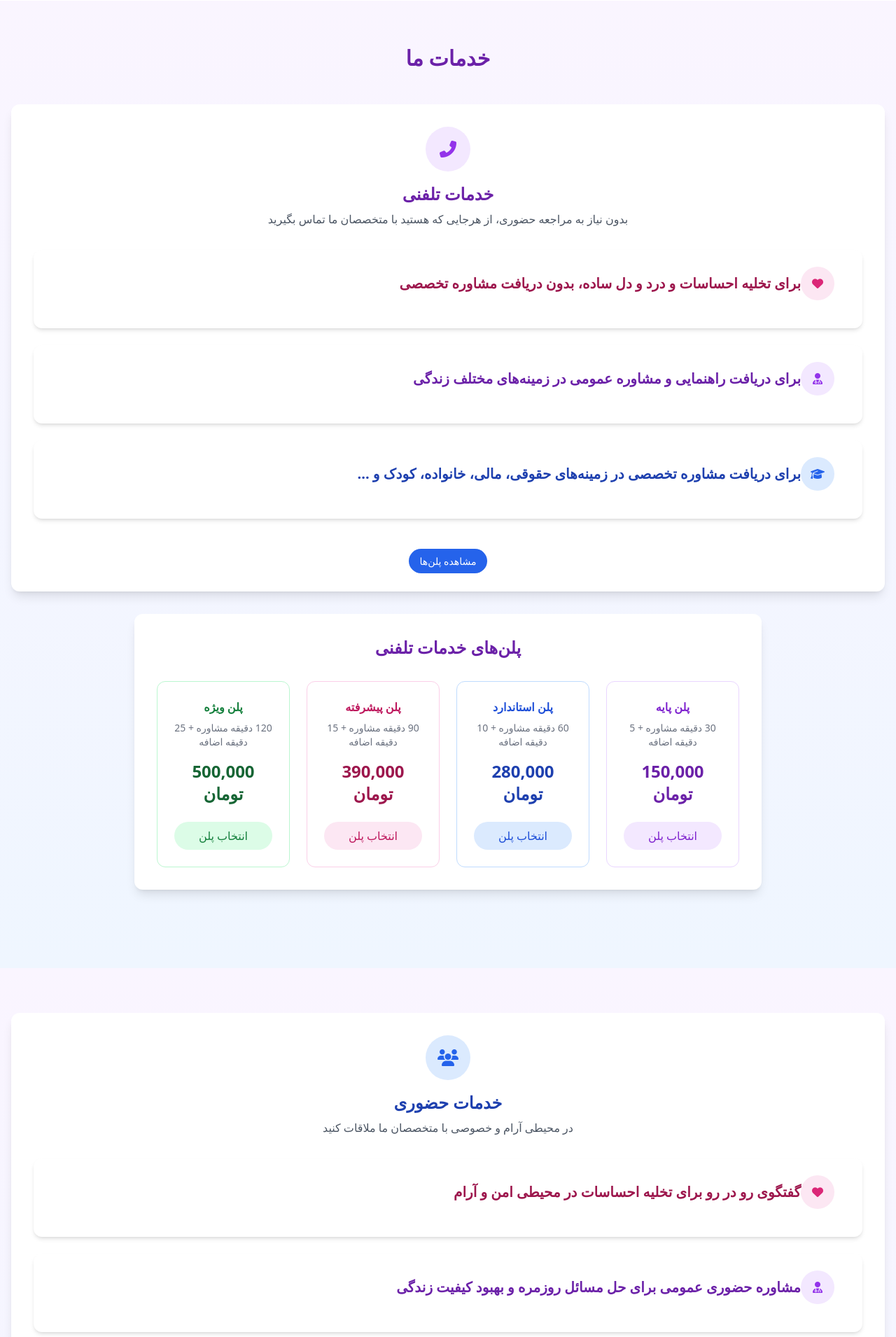
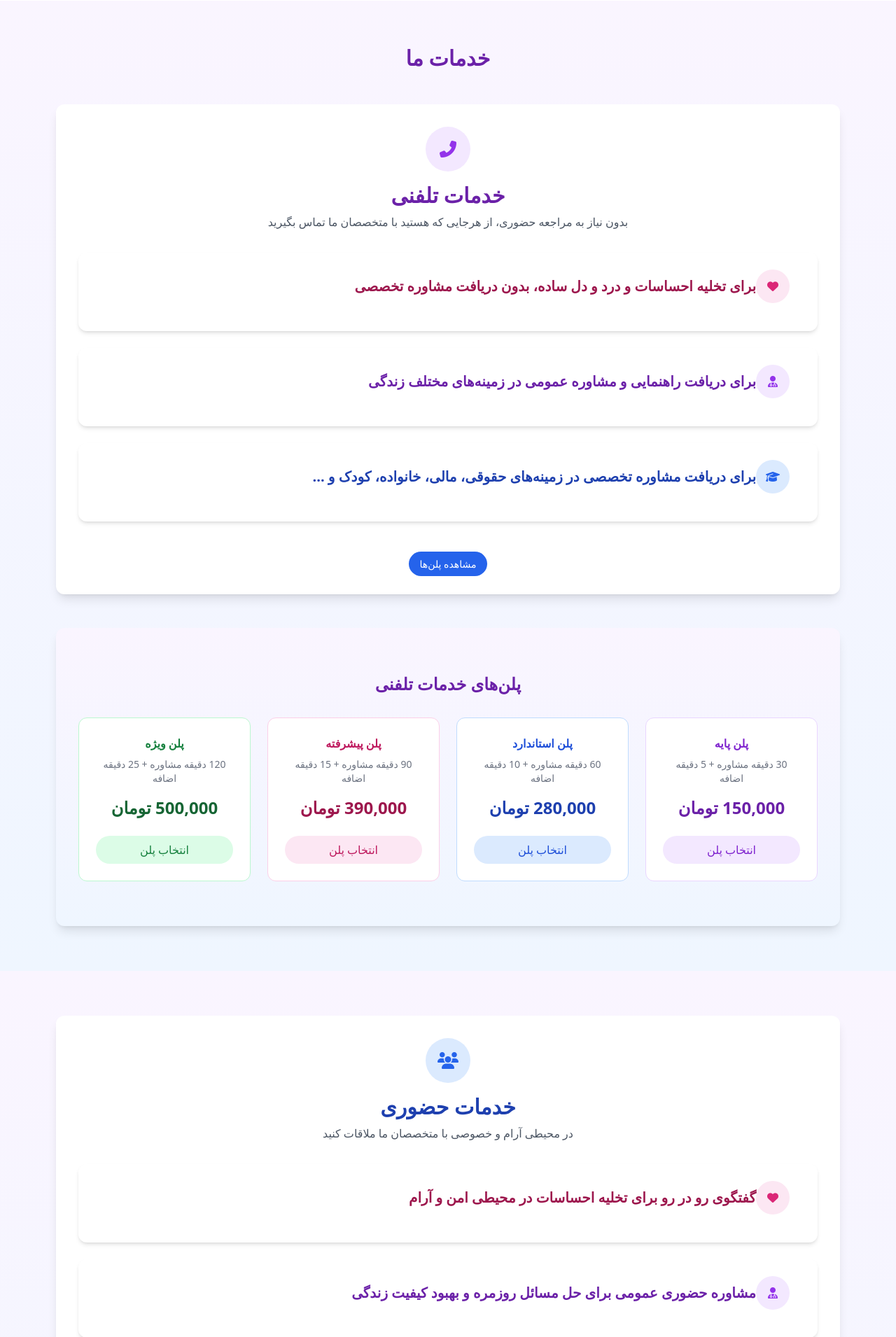
Before and after one commit to Sajjadshkh/khali_sho, a Django app: page / in a window 1280 px wide. Shown: the part 864-2774 px from the top of the page at 70% size. Run offline with Django 5.2, Linux system fonts and the light colour scheme; some libraries are stand-ins or nearby versions.

Commit message:
lil home edit

```diff
--- a/home/templates/home/home.html
+++ b/home/templates/home/home.html
@@ -118,7 +118,7 @@
 
     <!-- Services -->
     <section id="services" class="py-16 bg-gradient-to-b from-purple-50 to-blue-50">
-        <div class="container mx-auto px-4">
+        <div class="container max-w-6xl mx-auto px-4">
             <h2 class="text-3xl font-bold text-center text-purple-800 mb-12">خدمات ما</h2>
 
             <div class="grid md:grid-cols-1 gap-8 mb-12">
@@ -128,7 +128,7 @@
                         <div class="w-16 h-16 bg-purple-100 rounded-full flex items-center justify-center mx-auto mb-4">
                             <i class="fas fa-phone-alt text-purple-600 text-2xl"></i>
                         </div>
-                        <h3 class="text-2xl font-bold text-purple-800 mb-2">خدمات تلفنی</h3>
+                        <h3 class="text-3xl font-bold text-purple-800 mb-2">خدمات تلفنی</h3>
                         <p class="text-gray-600">بدون نیاز به مراجعه حضوری، از هرجایی که هستید با متخصصان ما تماس بگیرید</p>
                     </div>
 
@@ -169,8 +169,10 @@
                         </div>
                     </div>
                 </div>
+            </div>
 
-        <div id="phoneplans" class="max-w-4xl mx-auto bg-white p-8 rounded-xl shadow-lg">
+
+            <div id="phoneplans" class="py-16 bg-gradient-to-b from-purple-50 to-blue-50 max-w-6xl mx-auto bg-white p-8 rounded-xl shadow-lg">
                 <h3 class="text-2xl font-bold text-center text-purple-800 mb-8">پلن‌های خدمات تلفنی</h3>
 
                 <div class="grid md:grid-cols-4 gap-6">
@@ -215,9 +217,10 @@
                     </div>
                 </div>
             </div>
+        </div>
     </section>
     <section id="services" class="py-16 bg-gradient-to-b from-purple-50 to-blue-50">
-        <div class="container mx-auto px-4">
+        <div class="container max-w-6xl mx-auto px-4">
             {% comment %} <h2 class="text-3xl font-bold text-center text-purple-800 mb-12">خدمات ما</h2> {% endcomment %}
 
             <div class="grid md:grid-cols-1 gap-8 mb-12">
@@ -227,7 +230,7 @@
                         <div class="w-16 h-16 bg-blue-100 rounded-full flex items-center justify-center mx-auto mb-4">
                             <i class="fas fa-users text-blue-600 text-2xl"></i>
                         </div>
-                        <h3 class="text-2xl font-bold text-blue-800 mb-2">خدمات حضوری</h3>
+                        <h3 class="text-3xl font-bold text-blue-800 mb-2">خدمات حضوری</h3>
                         <p class="text-gray-600">در محیطی آرام و خصوصی با متخصصان ما ملاقات کنید</p>
                     </div>
 
@@ -271,7 +274,7 @@
             </div>
 
             <!-- Pricing Plans -->
-            <div id="inpersonplans" class="max-w-4xl mx-auto bg-white p-8 rounded-xl shadow-lg">
+            <div id="inpersonplans" class="py-16 bg-gradient-to-b from-purple-50 to-blue-50 max-w-6xl mx-auto bg-white p-8 rounded-xl shadow-lg">
                 <h3 class="text-2xl font-bold text-center text-purple-800 mb-8">پلن‌های خدمات حضوری</h3>
 
                 <div class="grid md:grid-cols-4 gap-6">
--- a/templates/includes/header.html
+++ b/templates/includes/header.html
@@ -49,7 +49,7 @@
                   <!-- Login button -->
 
                   {% if request.user.is_authenticated %}
-                    <a href="{% url 'accounts:logout' %}" class="nav__link" style="color: red;">خروج</a>
+                    <a href="{% url 'accounts:logout' %}" class="nav__link">خروج</a>
                   {% else %}
                     <i class="ri-user-line nav__login" id="login-btn"></i>
                   {% endif %}
```
Also changed, not shown: us/templates/us/services.html (+11 -8 lines), us/templates/us/workusadviser.html (+7 -8 lines), db.sqlite3.
